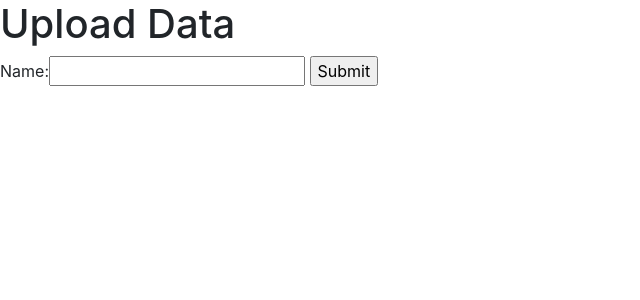
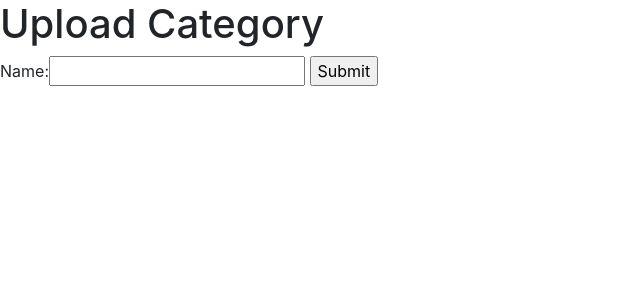
Before and after one commit to lingsin5234/MyBudgetApp, a Django app: page /upload/1/ in a window 1280 px wide. Shown: the top 300 px of the page, without its empty margins (0-640 px from the left). Run offline with Django 3.2, Linux system fonts and the light colour scheme; some libraries are stand-ins or nearby versions.

Commit message:
updated upload page and views

```diff
--- a/budget/templates/pages/upload.html
+++ b/budget/templates/pages/upload.html
@@ -1,5 +1,5 @@
 {% include 'partials/header.html' %}
-    <h1>Upload Data</h1>
+    <h1>Upload {{upload_name}}</h1>
 
     <form action="/upload/{{upload_type}}/" method="post">
         {% csrf_token %}
--- a/budget/views.py
+++ b/budget/views.py
@@ -15,6 +15,9 @@ def show_data(request):
 
 
 def upload_data(request, upload_type):
+    # default upload_name
+    upload_name = 'Line Item'
+
     # if this is a POST request we need to process the form data
     if request.method == 'POST':
         # create a form instance and populate it with data from the request:
@@ -28,6 +31,7 @@ def upload_data(request, upload_type):
                 # redirect to a new URL:
                 return HttpResponseRedirect('/upload_done/line_item/')
         else:
+            upload_name = 'Category'
             form = UploadCategoryForm(request.POST)
 
             # check whether it's valid:
@@ -42,11 +46,13 @@ def upload_data(request, upload_type):
         if upload_type == 'line_item':
             form = UploadLineItemForm()
         else:
+            upload_name = 'Category'
             form = UploadCategoryForm()
 
     context = {
         'form': form,
-        'upload_type': upload_type
+        'upload_type': upload_type,
+        'upload_name': upload_name
     }
 
     return render(request, 'pages/upload.html', context)
```
